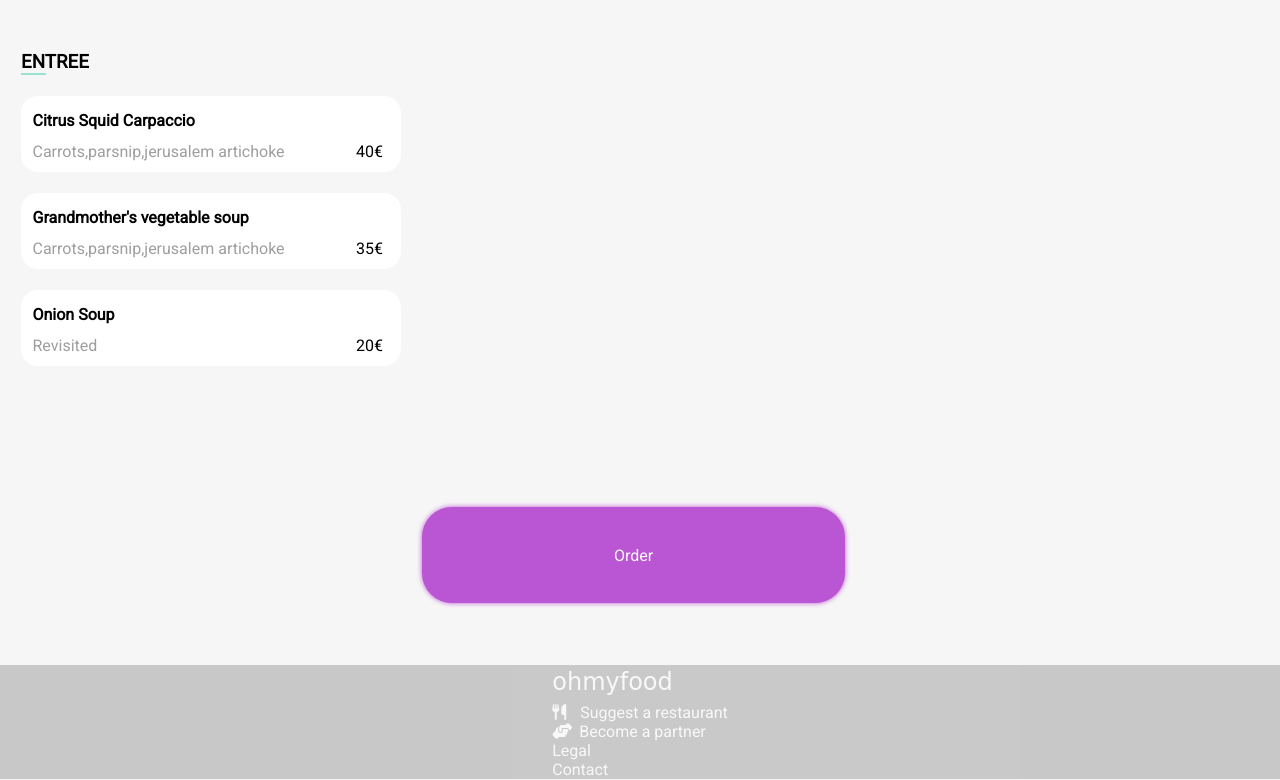
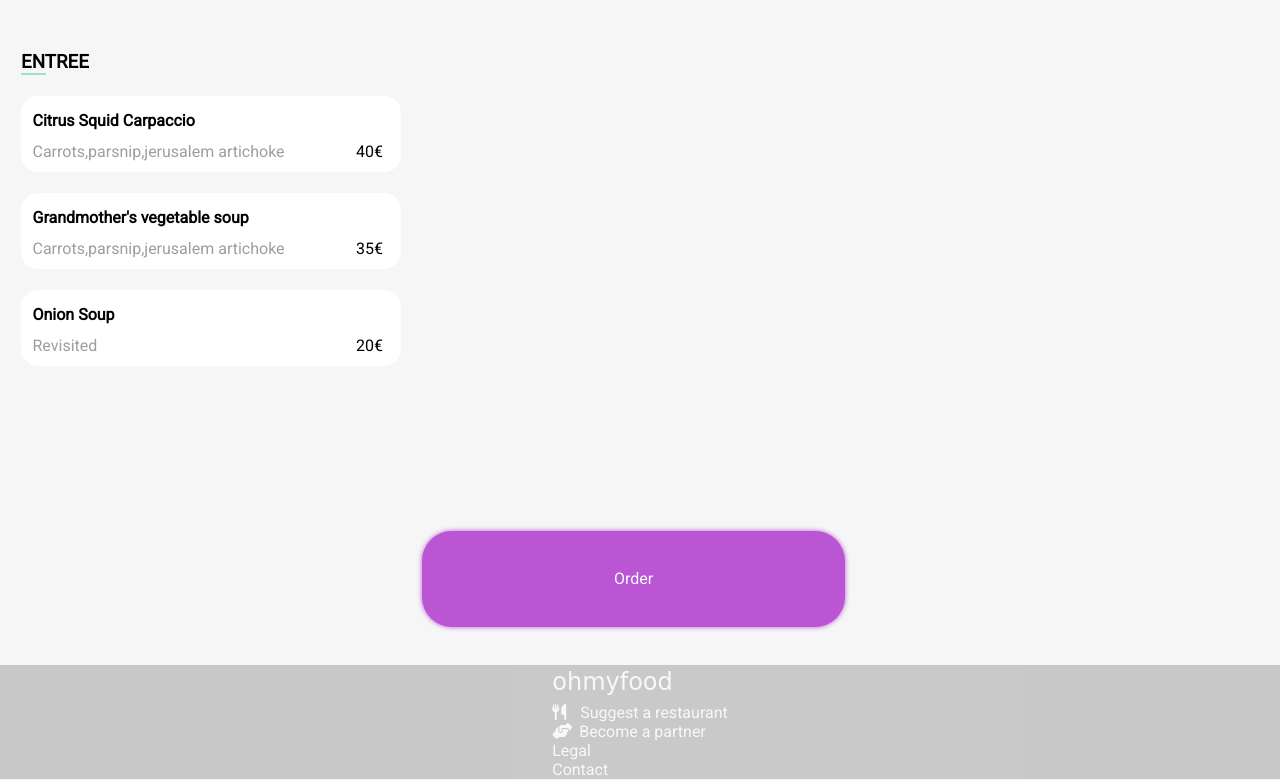
Before and after one commit to Hadidi09/N-DIAYE-cheikh-el-Hadramy_3_01-07-2020, a website: page html/bastille.html in a window 1280 px wide. Shown: the part 560-1340 px from the top of the page. Drawn offline with Linux system fonts and the light colour scheme; a web font is replaced by a local one.

Commit message:
modification transform

```diff
--- a/scss/components/_buttons.scss
+++ b/scss/components/_buttons.scss
@@ -8,7 +8,9 @@
     width: 50%;
     height: 8vh;
     margin: 2% 25% 10% 25%;
-    background-color: rgb(186,85,211);
+    position: relative;
+    top: 10%;
+    background-color: $bg-colorbutton;
     border-radius: 30px;
     box-shadow: 0 0 5px $bg-colorbutton;
     transition: 300ms;
@@ -24,7 +26,9 @@
      }
     &:hover{
         box-shadow: 0px 0px 5px $bg-colorbutton,
-                    0px 0px 15px $bg-colorbutton;
+                    0px 0px 15px $bg-colorbutton,
+                    0px 0px 25px $bg-colorbutton,
+                    0px 0px 40px $bg-colorbutton;
 
         cursor: pointer;
     }
```
Also changed, not shown: dist/css/prefixed/style.css, dist/css/style.css, 1 other file.
